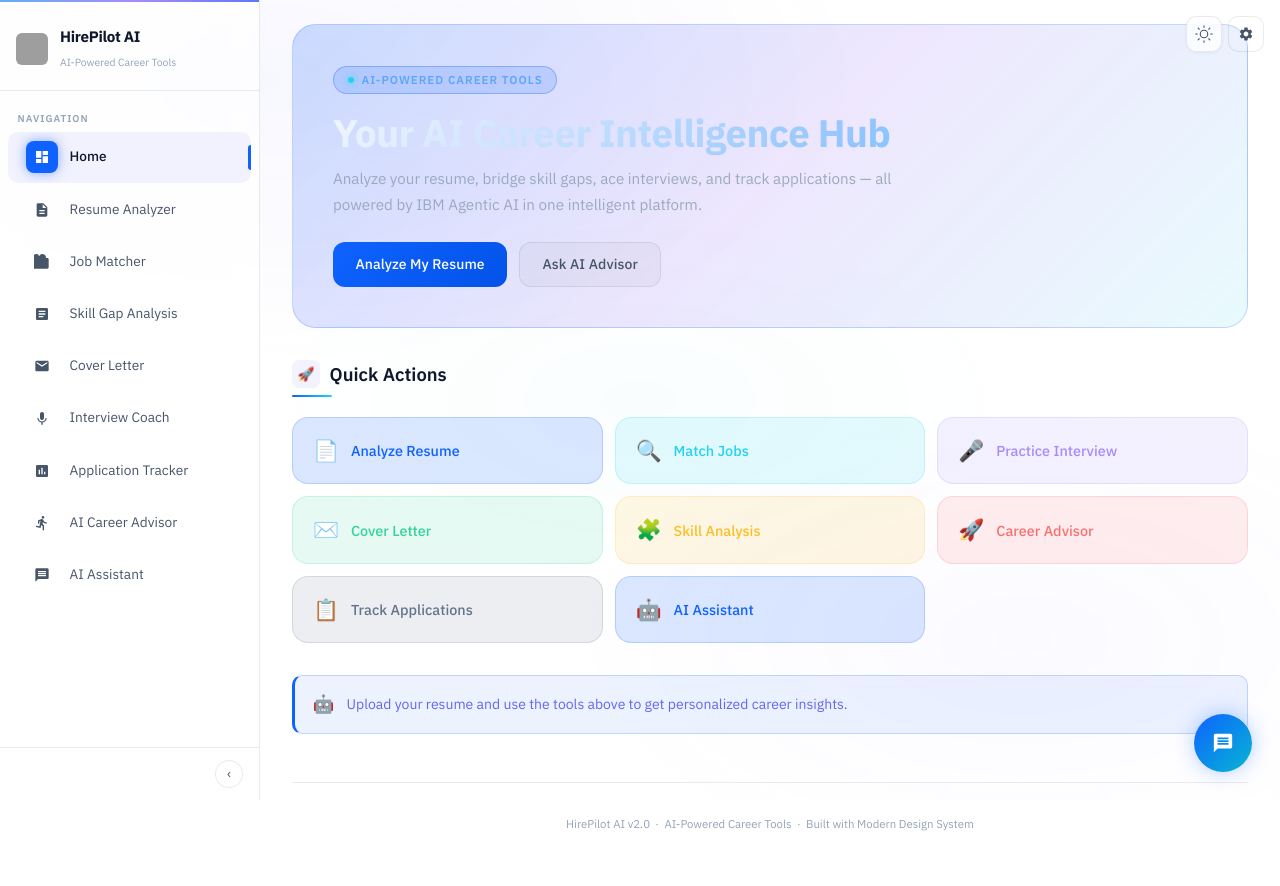
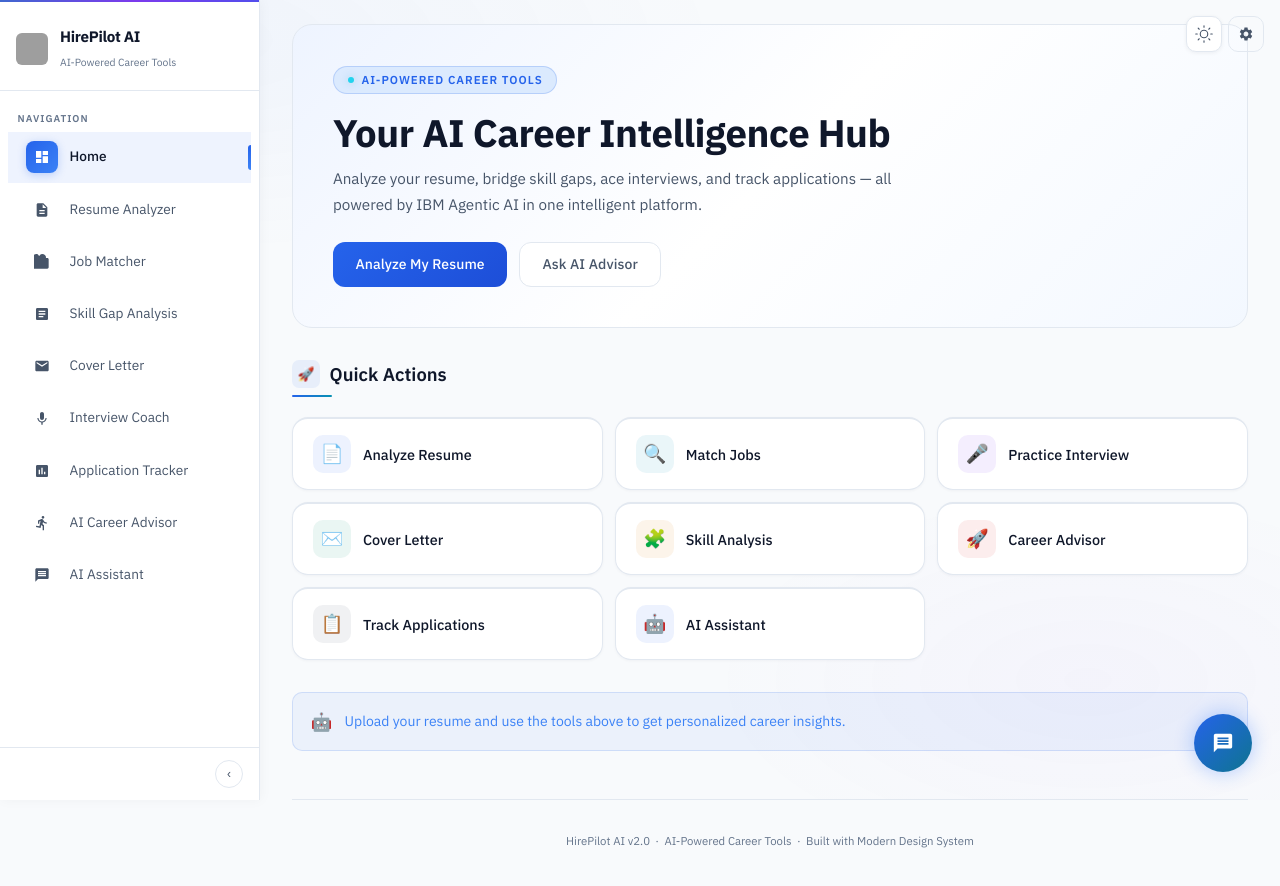
Before and after one commit to sougandhhhhh/HirePilot, a Next.js app: page / in a window 1280 px wide. Shown: the top 886 px of the page. Built offline with nearby package versions, Linux system fonts and the light colour scheme; grey boxes are pictures that could not be loaded.

Commit message:
Redesign light theme: premium enterprise palette, elevated cards, refined sidebar, polished hero, clean components

```diff
--- a/pages/index.js
+++ b/pages/index.js
@@ -5,61 +5,31 @@
 import Link from 'next/link';
 
 const QUICK_ACTIONS = [
-  { href: '/resume',       label: 'Analyze Resume',   icon: '📄', color: '#0F62FE', bg: 'rgba(15,98,254,0.15)' },
-  { href: '/jobs',         label: 'Match Jobs',        icon: '🔍', color: '#22d3ee', bg: 'rgba(34,211,238,0.12)' },
-  { href: '/interview',    label: 'Practice Interview',icon: '🎤', color: '#a78bfa', bg: 'rgba(167,139,250,0.12)' },
-  { href: '/cover-letter', label: 'Cover Letter',      icon: '✉️', color: '#34d399', bg: 'rgba(52,211,153,0.12)' },
-  { href: '/skills',       label: 'Skill Analysis',    icon: '🧩', color: '#fbbf24', bg: 'rgba(251,191,36,0.12)' },
-  { href: '/advisor',      label: 'Career Advisor',    icon: '🚀', color: '#f87171', bg: 'rgba(248,113,113,0.12)' },
-  { href: '/tracker',     label: 'Track Applications',icon: '📋', color: '#64748b', bg: 'rgba(100,116,139,0.12)' },
-  { href: '/assistant',    label: 'AI Assistant',      icon: '🤖', color: '#0F62FE', bg: 'rgba(15,98,254,0.15)' },
+  { href: '/resume',       label: 'Analyze Resume',   icon: '📄', accent: '#2563EB' },
+  { href: '/jobs',         label: 'Match Jobs',        icon: '🔍', accent: '#0891B2' },
+  { href: '/interview',    label: 'Practice Interview',icon: '🎤', accent: '#7C3AED' },
+  { href: '/cover-letter', label: 'Cover Letter',      icon: '✉️', accent: '#059669' },
+  { href: '/skills',       label: 'Skill Analysis',    icon: '🧩', accent: '#D97706' },
+  { href: '/advisor',      label: 'Career Advisor',    icon: '🚀', accent: '#DC2626' },
+  { href: '/tracker',     label: 'Track Applications',icon: '📋', accent: '#475569' },
+  { href: '/assistant',    label: 'AI Assistant',      icon: '🤖', accent: '#2563EB' },
 ];
 
 export default function Dashboard() {
   return (
     <Layout>
       {/* ── Hero Banner ─────────────────────────────────── */}
-      <div style={{
-        position: 'relative',
-        borderRadius: 24,
-        overflow: 'hidden',
-        marginBottom: '2rem',
-        padding: '2.5rem 2.5rem',
-        background: 'linear-gradient(135deg, rgba(15,98,254,0.2) 0%, rgba(139,92,246,0.15) 50%, rgba(34,211,238,0.1) 100%)',
-        border: '1px solid rgba(15,98,254,0.2)',
-      }}>
+      <div className="hero-premium">
         <div style={{ position: 'relative', zIndex: 1 }}>
-          <div style={{
-            display: 'inline-flex', alignItems: 'center', gap: '.5rem',
-            background: 'rgba(15,98,254,0.15)',
-            border: '1px solid rgba(15,98,254,0.3)',
-            borderRadius: 999,
-            padding: '.25rem .85rem',
-            fontSize: '.72rem', fontWeight: 600, letterSpacing: '1px',
-            textTransform: 'uppercase', color: '#60a5fa',
-            marginBottom: '1rem',
-          }}>
-            <span style={{ width: 6, height: 6, borderRadius: '50%', background: '#22d3ee', boxShadow: '0 0 8px #22d3ee', display: 'inline-block' }} />
+          <div className="hero-badge">
+            <span className="hero-dot" />
             AI-Powered Career Tools
           </div>
 
-          <h1 style={{
-            fontSize: 'clamp(1.6rem, 3vw, 2.4rem)',
-            fontWeight: 700,
-            letterSpacing: '-.5px',
-            marginBottom: '.6rem',
-            background: 'linear-gradient(135deg, #f0f6ff 0%, #93c5fd 60%, #22d3ee 100%)',
-            WebkitBackgroundClip: 'text',
-            WebkitTextFillColor: 'transparent',
-            backgroundClip: 'text',
-            lineHeight: 1.2,
-          }}>
+          <h1 className="hero-title">
             Your AI Career Intelligence Hub
           </h1>
-          <p style={{
-            fontSize: '.95rem', color: 'rgba(148,163,184,0.9)',
-            maxWidth: 580, lineHeight: 1.7,
-          }}>
+          <p className="hero-subtitle">
             Analyze your resume, bridge skill gaps, ace interviews, and track applications —
             all powered by IBM Agentic AI in one intelligent platform.
           </p>
@@ -77,23 +47,18 @@
 
       {/* ── Quick Actions ──────────────────────────────── */}
       <SectionHeader icon="🚀" title="Quick Actions" />
-      <div style={{ display: 'grid', gridTemplateColumns: 'repeat(auto-fit, minmax(250px, 1fr))', gap: '.75rem' }}>
-        {QUICK_ACTIONS.map(({ href, label, icon, color, bg }) => (
-          <Link key={href} href={href} style={{
-            display: 'flex', alignItems: 'center', gap: '.75rem',
-            padding: '1rem 1.25rem',
-            background: bg,
-            border: `1px solid ${color}30`,
-            borderRadius: 16,
-            textDecoration: 'none',
-            transition: 'all .2s cubic-bezier(0.16,1,0.3,1)',
-            color: color,
-            fontSize: '.9rem', fontWeight: 500,
-          }}
-          onMouseEnter={e => { e.currentTarget.style.transform = 'translateY(-2px)'; e.currentTarget.style.boxShadow = `0 4px 16px ${color}25`; }}
-          onMouseLeave={e => { e.currentTarget.style.transform = ''; e.currentTarget.style.boxShadow = ''; }}
+      <div className="quick-actions-grid">
+        {QUICK_ACTIONS.map(({ href, label, icon, accent }) => (
+          <Link key={href} href={href} className="quick-action-card"
+            onMouseEnter={e => { e.currentTarget.style.borderTopColor = accent; }}
+            onMouseLeave={e => { e.currentTarget.style.borderTopColor = ''; }}
           >
-            <span style={{ fontSize: '1.3rem' }}>{icon}</span>
+            <div className="quick-action-icon" style={{
+              background: accent + '15',
+              color: accent,
+            }}>
+              {icon}
+            </div>
             {label}
           </Link>
         ))}
--- a/styles/globals.css
+++ b/styles/globals.css
@@ -78,35 +78,47 @@
 
 /* ── Light Theme Overrides ────────────────────────────────── */
 [data-theme="light"] {
-  --bg-deep:       #FFFFFF;
-  --bg-mid:        #F8FAFC;
+  --bg-deep:       #F8FAFC;
+  --bg-mid:        #F1F5F9;
   --bg-card:       #FFFFFF;
-  --bg-card-hover: #F1F5F9;
-  --bg-surface:    rgba(255, 255, 255, 0.85);
+  --bg-card-hover: #F8FAFC;
+  --bg-surface:    rgba(255, 255, 255, 0.9);
 
-  --ibm-blue-glow: rgba(99, 102, 241, 0.2);
-  --ibm-blue-soft: rgba(99, 102, 241, 0.08);
+  --ibm-blue:      #2563EB;
+  --ibm-blue-dim:  #1D4ED8;
+  --ibm-blue-glow: rgba(37, 99, 235, 0.18);
+  --ibm-blue-soft: rgba(37, 99, 235, 0.08);
 
-  --cyan-soft:     rgba(6, 182, 212, 0.08);
-  --purple-soft:   rgba(139, 92, 246, 0.08);
-  --green-soft:    rgba(34, 197, 94, 0.08);
-  --red-soft:      rgba(239, 68, 68, 0.08);
-  --yellow-soft:   rgba(234, 179, 8, 0.08);
+  --cyan:          #0891B2;
+  --cyan-dim:      #0E7490;
+  --cyan-soft:     rgba(8, 145, 178, 0.08);
+  --purple:        #7C3AED;
+  --purple-dim:    #6D28D9;
+  --purple-soft:   rgba(124, 58, 237, 0.08);
+  --green:         #059669;
+  --green-soft:    rgba(5, 150, 105, 0.08);
+  --red:           #DC2626;
+  --red-soft:      rgba(220, 38, 38, 0.08);
+  --yellow:        #D97706;
+  --yellow-soft:   rgba(217, 119, 6, 0.08);
+  --teal:          #0D9488;
+  --electric:      #3B82F6;
 
-  --glass-bg:      rgba(255, 255, 255, 0.75);
-  --glass-border:  rgba(0, 0, 0, 0.08);
-  --glass-border-active: rgba(99, 102, 241, 0.4);
+  --glass-bg:      #FFFFFF;
+  --glass-border:  #E2E8F0;
+  --glass-border-active: rgba(37, 99, 235, 0.5);
+  --glass-blur:    blur(16px);
 
   --text-primary:  #0F172A;
   --text-secondary: #475569;
-  --text-muted:    #94A3B8;
-  --text-accent:   #6366F1;
+  --text-muted:    #64748B;
+  --text-accent:   #3B82F6;
 
-  --shadow-sm:     0 1px 3px rgba(0,0,0,0.06);
-  --shadow-md:     0 4px 16px rgba(0,0,0,0.08);
-  --shadow-lg:     0 8px 32px rgba(0,0,0,0.1);
-  --shadow-glow:   0 0 24px rgba(99,102,241,0.15);
-  --shadow-glow-cyan: 0 0 24px rgba(6,182,212,0.12);
+  --shadow-sm:     0 1px 3px rgba(15, 23, 42, 0.06);
+  --shadow-md:     0 6px 20px rgba(15, 23, 42, 0.08);
+  --shadow-lg:     0 8px 32px rgba(15, 23, 42, 0.10);
+  --shadow-glow:   0 0 20px rgba(37, 99, 235, 0.15);
+  --shadow-glow-cyan: 0 0 20px rgba(8, 145, 178, 0.12);
 }
 
 /* ── Base Reset ──────────────────────────────────────────── */
@@ -153,9 +165,8 @@
 
 [data-theme="light"] body::before {
   background:
-    radial-gradient(ellipse 80% 60% at 20% 10%, rgba(99,102,241,0.05) 0%, transparent 60%),
-    radial-gradient(ellipse 60% 50% at 80% 80%, rgba(139,92,246,0.03) 0%, transparent 60%),
-    radial-gradient(ellipse 50% 40% at 50% 50%, rgba(6,182,212,0.02) 0%, transparent 60%);
+    radial-gradient(ellipse 70% 45% at 15% 5%, rgba(37,99,235,0.04) 0%, transparent 60%),
+    radial-gradient(ellipse 50% 40% at 85% 85%, rgba(124,58,237,0.03) 0%, transparent 60%);
 }
 
 /* ── Keyframes ────────────────────────────────────────────── */
@@ -175,6 +186,7 @@
 
 [data-theme="light"] .glowPulse {
   animation-name: glowPulseLight;
+  box-shadow: 0 0 12px rgba(37,99,235,0.15);
 }
 
 /* ── App Shell ────────────────────────────────────────────── */
@@ -202,6 +214,10 @@
   overflow-x: hidden;
   transition: width var(--dur-slow) var(--ease), transform var(--dur-slow) var(--ease), var(--theme-transition);
   scrollbar-width: none;
+}
+
+[data-theme="light"] .sidebar {
+  box-shadow: 1px 0 12px rgba(15, 23, 42, 0.04);
 }
 .sidebar::-webkit-scrollbar { display: none; }
 .sidebar.collapsed { width: var(--sidebar-collapsed); }
@@ -322,7 +338,21 @@
 }
 
 [data-theme="light"] .nav-item:hover {
-  background: rgba(0,0,0,0.03);
+  background: #F8FAFC;
+}
+[data-theme="light"] .nav-item.active {
+  background: rgba(37, 99, 235, 0.08);
+  border-radius: 0;
+}
+[data-theme="light"] .nav-item.active .nav-icon {
+  background: linear-gradient(135deg, #2563EB, #3B82F6);
+  color: #fff;
+  box-shadow: 0 2px 8px rgba(37, 99, 235, 0.25);
+}
+[data-theme="light"] .nav-item.active::after {
+  background: linear-gradient(180deg, #2563EB, #3B82F6);
+  width: 3px;
+  border-radius: 3px 0 0 3px;
 }
 
 .nav-item.active {
@@ -419,6 +449,14 @@
   background: rgba(15,98,254,0.06);
   box-shadow: 0 0 0 3px rgba(15,98,254,0.15);
 }
+[data-theme="light"] .nav-search {
+  background: #F1F5F9;
+}
+[data-theme="light"] .nav-search:focus-within {
+  background: #FFFFFF;
+  border-color: var(--ibm-blue);
+  box-shadow: 0 0 0 3px rgba(37,99,235,0.12);
+}
 .nav-search input {
   background: none; border: none; outline: none;
   color: var(--text-primary);
@@ -446,7 +484,7 @@
 }
 .nav-btn:hover { background: rgba(255,255,255,0.08); color: var(--text-primary); border-color: rgba(255,255,255,0.12); }
 
-[data-theme="light"] .nav-btn:hover { background: rgba(0,0,0,0.04); border-color: rgba(0,0,0,0.12); }
+[data-theme="light"] .nav-btn:hover { background: #F1F5F9; border-color: #CBD5E1; color: #0F172A; }
 
 /* ── Theme Trigger Button (Floating) ─────────────────────── */
 .theme-trigger {
@@ -480,8 +518,16 @@
   outline-offset: 2px;
 }
 
+[data-theme="light"] .theme-trigger {
+  background: #FFFFFF;
+  border-color: #E2E8F0;
+  box-shadow: 0 1px 4px rgba(15,23,42,0.06);
+}
 [data-theme="light"] .theme-trigger:hover {
-  background: rgba(0,0,0,0.04);
+  background: #F8FAFC;
+  border-color: #CBD5E1;
+  box-shadow: 0 2px 8px rgba(15,23,42,0.08);
+  transform: translateY(-1px);
 }
 
 .ripple {
@@ -515,6 +561,9 @@
   z-index: 300;
   overflow: hidden;
   transform-origin: top right;
+}
+[data-theme="light"] .theme-dropdown {
+  box-shadow: 0 8px 32px rgba(15,23,42,0.08), 0 1px 3px rgba(15,23,42,0.04);
 }
 
 .theme-dropdown-header {
@@ -587,7 +636,8 @@
 }
 
 [data-theme="light"] .theme-option-icon {
-  background: rgba(0,0,0,0.03);
+  background: #F1F5F9;
+  border-color: #E2E8F0;
 }
 
 .theme-option.active .theme-option-icon {
@@ -626,6 +676,114 @@
   display: flex;
   align-items: center;
   justify-content: center;
+  flex-shrink: 0;
+}
+
+/* ── Premium Hero Section ─────────────────────────────────── */
+.hero-premium {
+  position: relative;
+  border-radius: 20px;
+  overflow: hidden;
+  margin-bottom: 2rem;
+  padding: 2.5rem 2.5rem;
+  background: linear-gradient(135deg, #EEF4FF 0%, #FFFFFF 50%, #F3F8FF 100%);
+  border: 1px solid #E2E8F0;
+}
+[data-theme="dark"] .hero-premium {
+  background: linear-gradient(135deg, rgba(15,98,254,0.2) 0%, rgba(139,92,246,0.15) 50%, rgba(34,211,238,0.1) 100%);
+  border: 1px solid rgba(15,98,254,0.2);
+}
+.hero-badge {
+  display: inline-flex;
+  align-items: center; gap: .5rem;
+  background: #DBEAFE;
+  border: 1px solid rgba(37,99,235,0.2);
+  border-radius: 999px;
+  padding: .25rem .85rem;
+  font-size: .72rem; font-weight: 600; letter-spacing: 1px;
+  text-transform: uppercase;
+  color: #2563EB;
+  margin-bottom: 1rem;
+}
+[data-theme="dark"] .hero-badge {
+  background: rgba(15,98,254,0.15);
+  border: 1px solid rgba(15,98,254,0.3);
+  color: #60a5fa;
+}
+.hero-dot {
+  width: 6px; height: 6px; border-radius: 50%;
+  background: #22d3ee; display: inline-block;
+  box-shadow: 0 0 8px rgba(34,211,238,0.4);
+}
+[data-theme="light"] .hero-dot {
+  box-shadow: 0 0 8px rgba(8,145,178,0.3);
+}
+.hero-title {
+  font-size: clamp(1.6rem, 3vw, 2.4rem);
+  font-weight: 700;
+  letter-spacing: -.5px;
+  margin-bottom: .6rem;
+  line-height: 1.2;
+  color: #0F172A;
+}
+[data-theme="dark"] .hero-title {
+  background: linear-gradient(135deg, #f0f6ff 0%, #93c5fd 60%, #22d3ee 100%);
+  -webkit-background-clip: text; -webkit-text-fill-color: transparent;
+  background-clip: text;
+}
+.hero-subtitle {
+  font-size: .95rem;
+  color: #475569;
+  max-width: 580px;
+  line-height: 1.7;
+}
+[data-theme="dark"] .hero-subtitle {
+  color: rgba(148,163,184,0.9);
+}
+
+/* ── Premium Quick Action Cards ──────────────────────────── */
+.quick-actions-grid {
+  display: grid;
+  grid-template-columns: repeat(auto-fit, minmax(250px, 1fr));
+  gap: .75rem;
+}
+.quick-action-card {
+  display: flex; align-items: center; gap: .75rem;
+  padding: 1rem 1.25rem;
+  background: var(--bg-card);
+  border: 1px solid var(--glass-border);
+  border-radius: 16px;
+  text-decoration: none;
+  color: var(--text-primary);
+  font-size: .9rem; font-weight: 500;
+  transition: all .2s cubic-bezier(0.16,1,0.3,1);
+  position: relative;
+  overflow: hidden;
+}
+[data-theme="light"] .quick-action-card {
+  border-top: 2px solid var(--glass-border);
+  box-shadow: 0 1px 3px rgba(15,23,42,0.04);
+}
+[data-theme="light"] .quick-action-card:hover {
+  transform: translateY(-3px);
+  box-shadow: 0 14px 40px rgba(15,23,42,0.08);
+  border-color: #CBD5E1;
+}
+[data-theme="dark"] .quick-action-card {
+  background: var(--glass-bg);
+  backdrop-filter: var(--glass-blur);
+  border: 1px solid var(--glass-border);
+}
+[data-theme="dark"] .quick-action-card:hover {
+  transform: translateY(-2px);
+  border-color: rgba(15,98,254,0.3);
+  box-shadow: var(--shadow-md);
+}
+.quick-action-icon {
+  width: 38px; height: 38px;
+  border-radius: 10px;
+  display: flex; align-items: center; justify-content: center;
+  font-size: 1.15rem;
   flex-shrink: 0;
 }
 
@@ -701,6 +859,7 @@
   background: linear-gradient(135deg, rgba(255,255,255,0.03) 0%, transparent 60%);
   pointer-events: none;
 }
+[data-theme="light"] .metric-card::before { background: none; }
 .metric-card:hover {
   transform: translateY(-4px);
   border-color: rgba(255,255,255,0.12);
@@ -708,7 +867,9 @@
 }
 
 [data-theme="light"] .metric-card:hover {
-  border-color: rgba(0,0,0,0.12);
+  border-color: #CBD5E1;
+  box-shadow: 0 14px 40px rgba(15,23,42,0.08), 0 2px 8px rgba(15,23,42,0.04);
+  transform: translateY(-4px);
 }
 
 .metric-card .card-icon {
@@ -762,9 +923,14 @@
   pointer-events: none;
   border-radius: inherit;
 }
+[data-theme="light"] .card::before { background: none; }
 .card:hover { border-color: rgba(255,255,255,0.1); box-shadow: var(--shadow-md); }
 
-[data-theme="light"] .card:hover { border-color: rgba(0,0,0,0.1); }
+[data-theme="light"] .card:hover {
+  border-color: #CBD5E1;
+  box-shadow: 0 14px 40px rgba(15,23,42,0.08);
+  transform: translateY(-2px);
+}
 
 /* ── Buttons ─────────────────────────────────────────────── */
 .btn {
@@ -797,6 +963,15 @@
   border: 1px solid rgba(15,98,254,0.3);
 }
 .btn-secondary:hover { background: rgba(15,98,254,0.2); border-color: var(--ibm-blue); box-shadow: none; }
+[data-theme="light"] .btn-secondary {
+  background: rgba(37,99,235,0.06);
+  color: #2563EB;
+  border: 1px solid rgba(37,99,235,0.2);
+}
+[data-theme="light"] .btn-secondary:hover {
+  background: rgba(37,99,235,0.1);
+  border-color: #2563EB;
+}
 
 .btn-ghost {
   background: rgba(255,255,255,0.04);
@@ -805,8 +980,15 @@
 }
 .btn-ghost:hover { background: rgba(255,255,255,0.08); color: var(--text-primary); box-shadow: none; }
 
-[data-theme="light"] .btn-ghost { background: rgba(0,0,0,0.03); }
-[data-theme="light"] .btn-ghost:hover { background: rgba(0,0,0,0.06); }
+[data-theme="light"] .btn-ghost {
+  background: #FFFFFF;
+  border-color: #E2E8F0;
+}
+[data-theme="light"] .btn-ghost:hover {
+  background: #F8FAFC;
+  border-color: #CBD5E1;
+  color: #0F172A;
+}
 
 .btn-danger { background: linear-gradient(135deg, var(--red), #dc2626); }
 .btn-success { background: linear-gradient(135deg, var(--green), #059669); }
@@ -842,8 +1024,15 @@
   box-shadow: 0 0 0 3px rgba(15,98,254,0.18);
 }
 
-[data-theme="light"] .form-control { background: rgba(0,0,0,0.02); }
-[data-theme="light"] .form-control:focus { background: rgba(99,102,241,0.04); }
+[data-theme="light"] .form-control {
+  background: #FFFFFF;
+  border-color: #E2E8F0;
+}
+[data-theme="light"] .form-control:focus {
+  background: #FFFFFF;
+  border-color: #2563EB;
+  box-shadow: 0 0 0 3px rgba(37,99,235,0.1);
+}
 
 select.form-control {
   appearance: none;
@@ -881,7 +1070,7 @@
   box-shadow: 0 0 8px currentColor;
 }
 
-[data-theme="light"] .progress-bg { background: rgba(0,0,0,0.06); }
+[data-theme="light"] .progress-bg { background: #E2E8F0; }
 
 /* ── Pill badges ─────────────────────────────────────────── */
 .pill {
@@ -900,6 +1089,15 @@
 .pill-purple { background: rgba(167,139,250,0.15); color: var(--purple);    border: 1px solid rgba(167,139,250,0.3); }
 .pill-teal   { background: rgba(45,212,191,0.15);  color: var(--teal);      border: 1px solid rgba(45,212,191,0.3); }
 .pill-cyan   { background: rgba(34,211,238,0.15);  color: var(--cyan);      border: 1px solid rgba(34,211,238,0.3); }
+
+[data-theme="light"] .pill-blue   { background: rgba(37,99,235,0.08);   color: #2563EB;  border: 1px solid rgba(37,99,235,0.2); }
+[data-theme="light"] .pill-green  { background: rgba(5,150,105,0.08);   color: #059669;  border: 1px solid rgba(5,150,105,0.2); }
+[data-theme="light"] .pill-red    { background: rgba(220,38,38,0.08);   color: #DC2626;  border: 1px solid rgba(220,38,38,0.2); }
+[data-theme="light"] .pill-yellow { background: rgba(217,119,6,0.08);   color: #D97706;  border: 1px solid rgba(217,119,6,0.2); }
+[data-theme="light"] .pill-gray   { background: #F1F5F9;               color: #475569;  border: 1px solid #E2E8F0; }
+[data-theme="light"] .pill-purple { background: rgba(124,58,237,0.08); color: #7C3AED;  border: 1px solid rgba(124,58,237,0.2); }
+[data-theme="light"] .pill-teal   { background: rgba(13,148,136,0.08); color: #0D9488;  border: 1px solid rgba(13,148,136,0.2); }
+[data-theme="light"] .pill-cyan   { background: rgba(8,145,178,0.08);  color: #0891B2;  border: 1px solid rgba(8,145,178,0.2); }
 
 /* ── Tabs ────────────────────────────────────────────────── */
 .tabs-bar {
@@ -933,6 +1131,10 @@
   padding: .9rem 1.1rem; font-size: .875rem;
   margin: .75rem 0; color: var(--text-accent);
 }
+[data-theme="light"] .info-box {
+  background: rgba(37,99,235,0.06);
+  border: 1px solid rgba(37,99,235,0.15);
+}
 .success-box {
   background: rgba(52,211,153,0.08);
   border: 1px solid rgba(52,211,153,0.2);
@@ -941,6 +1143,10 @@
   padding: .9rem 1.1rem; font-size: .875rem;
   margin: .75rem 0; color: var(--green);
 }
+[data-theme="light"] .success-box {
+  background: rgba(5,150,105,0.06);
+  border: 1px solid rgba(5,150,105,0.15);
+}
 .warn-box {
   background: rgba(251,191,36,0.08);
   border: 1px solid rgba(251,191,36,0.2);
@@ -948,6 +1154,10 @@
   border-radius: var(--radius-sm);
   padding: .9rem 1.1rem; font-size: .875rem;
   margin: .75rem 0; color: var(--yellow);
+}
+[data-theme="light"] .warn-box {
+  background: rgba(217,119,6,0.06);
+  border: 1px solid rgba(217,119,6,0.15);
 }
 
 /* ── Job card ─────────────────────────────────────────────── */
@@ -968,6 +1178,7 @@
   background: linear-gradient(135deg, rgba(255,255,255,0.02) 0%, transparent 50%);
   pointer-events: none;
 }
+[data-theme="light"] .job-card::before { background: none; }
 .job-card:hover {
   transform: translateY(-3px);
   border-color: rgba(15,98,254,0.3);
@@ -977,7 +1188,8 @@
 .job-meta { font-size: .78rem; color: var(--text-muted); margin-bottom: .7rem; transition: var(--theme-transition); }
 
 [data-theme="light"] .job-card:hover {
-  border-color: rgba(99,102,241,0.3);
+  border-color: #CBD5E1;
+  box-shadow: 0 14px 40px rgba(15,23,42,0.08), 0 0 0 1px rgba(37,99,235,0.08);
 }
 
 /* ── Q&A card ─────────────────────────────────────────────── */
@@ -1037,7 +1249,7 @@
   transition: var(--theme-transition);
 }
 
-[data-theme="light"] .letter-box { background: rgba(0,0,0,0.02); }
+[data-theme="light"] .letter-box { background: #FFFFFF; }
 
 /* ── Status badges ───────────────────────────────────────── */
 .badge { padding: .2rem .65rem; border-radius: 999px; font-size: .68rem; font-weight: 600; text-transform: uppercase; letter-spacing: .4px; }
@@ -1047,6 +1259,12 @@
 .badge-rejected  { background: rgba(248,113,113,0.15); color: var(--red); }
 .badge-pending   { background: rgba(251,191,36,0.15);  color: var(--yellow); }
 .badge-screening { background: rgba(167,139,250,0.15); color: var(--purple); }
+[data-theme="light"] .badge-applied   { background: rgba(37,99,235,0.08);   color: #2563EB; }
+[data-theme="light"] .badge-interview { background: rgba(5,150,105,0.08);   color: #059669; }
+[data-theme="light"] .badge-offer     { background: rgba(8,145,178,0.08);   color: #0891B2; }
+[data-theme="light"] .badge-rejected  { background: rgba(220,38,38,0.08);   color: #DC2626; }
+[data-theme="light"] .badge-pending   { background: rgba(217,119,6,0.08);   color: #D97706; }
+[data-theme="light"] .badge-screening { background: rgba(124,58,237,0.08); color: #7C3AED; }
 
 /* ── Table ───────────────────────────────────────────────── */
 .data-table { width: 100%; border-collapse: collapse; font-size: .84rem; }
@@ -1065,9 +1283,9 @@
 .data-table tr:hover td { background: rgba(255,255,255,0.025); }
 .data-table tr:hover td:first-child { color: var(--text-primary); }
 
-[data-theme="light"] .data-table th { background: rgba(0,0,0,0.02); }
-[data-theme="light"] .data-table td { border-bottom: 1px solid rgba(0,0,0,0.04); }
-[data-theme="light"] .data-table tr:hover td { background: rgba(0,0,0,0.02); }
+[data-theme="light"] .data-table th { background: #F8FAFC; color: #475569; }
+[data-theme="light"] .data-table td { border-bottom: 1px solid #F1F5F9; }
+[data-theme="light"] .data-table tr:hover td { background: #F8FAFC; }
 
 /* ── Kanban board ─────────────────────────────────────────── */
 .kanban-board {
@@ -1108,6 +1326,9 @@
   border-radius: 999px; padding: .1rem .5rem;
   font-size: .68rem; font-weight: 600;
 }
+[data-theme="light"] .kanban-count {
+  background: #F1F5F9;
+}
 .kanban-card {
   background: var(--glass-bg);
   border: 1px solid var(--glass-border);
@@ -1122,8 +1343,11 @@
   box-shadow: var(--shadow-md);
 }
 
-[data-theme="light"] .kanban-col { background: rgba(0,0,0,0.02); }
-[data-theme="light"] .kanban-card:hover { border-color: rgba(0,0,0,0.12); }
+[data-theme="light"] .kanban-col { background: #F8FAFC; border-color: #E2E8F0; }
+[data-theme="light"] .kanban-card:hover {
+  border-color: #CBD5E1;
+  box-shadow: 0 8px 24px rgba(15,23,42,0.06);
+}
 
 .kanban-card-company { font-size: .85rem; font-weight: 600; color: var(--text-primary); margin-bottom: .2rem; transition: var(--theme-transition); }
 .kanban-card-role { font-size: .75rem; color: var(--text-secondary); margin-bottom: .6rem; transition: var(--theme-transition); }
@@ -1150,7 +1374,7 @@
 }
 
 [data-theme="light"] .skeleton {
-  background: linear-gradient(90deg, rgba(0,0,0,0.04) 25%, rgba(0,0,0,0.08) 50%, rgba(0,0,0,0.04) 75%);
+  background: linear-gradient(90deg, #F1F5F9 25%, #F8FAFC 50%, #F1F5F9 75%);
 }
 
 /* ── Divider ─────────────────────────────────────────────── */
```
